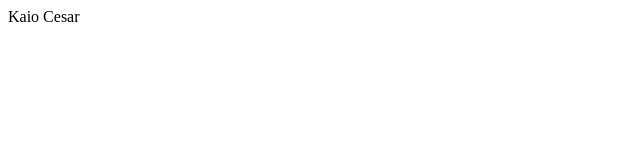
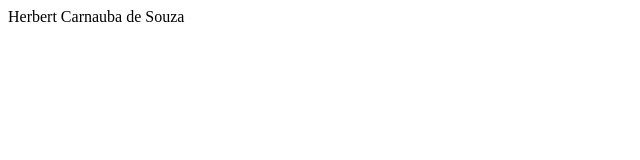
Before and after one commit to herbertcarnaubadesouza/aula-youtube-07, a plain HTML site: page index.html in a window 1280 px wide. Shown: the whole page, without its empty margins (0-640 px from the left). Drawn offline with Linux system fonts and the light colour scheme.

Commit message:
second commit

```diff
--- a/index.html
+++ b/index.html
@@ -1 +1 @@
-<div>Kaio Cesar</div>
+<div>Herbert Carnauba de Souza</div>
```
